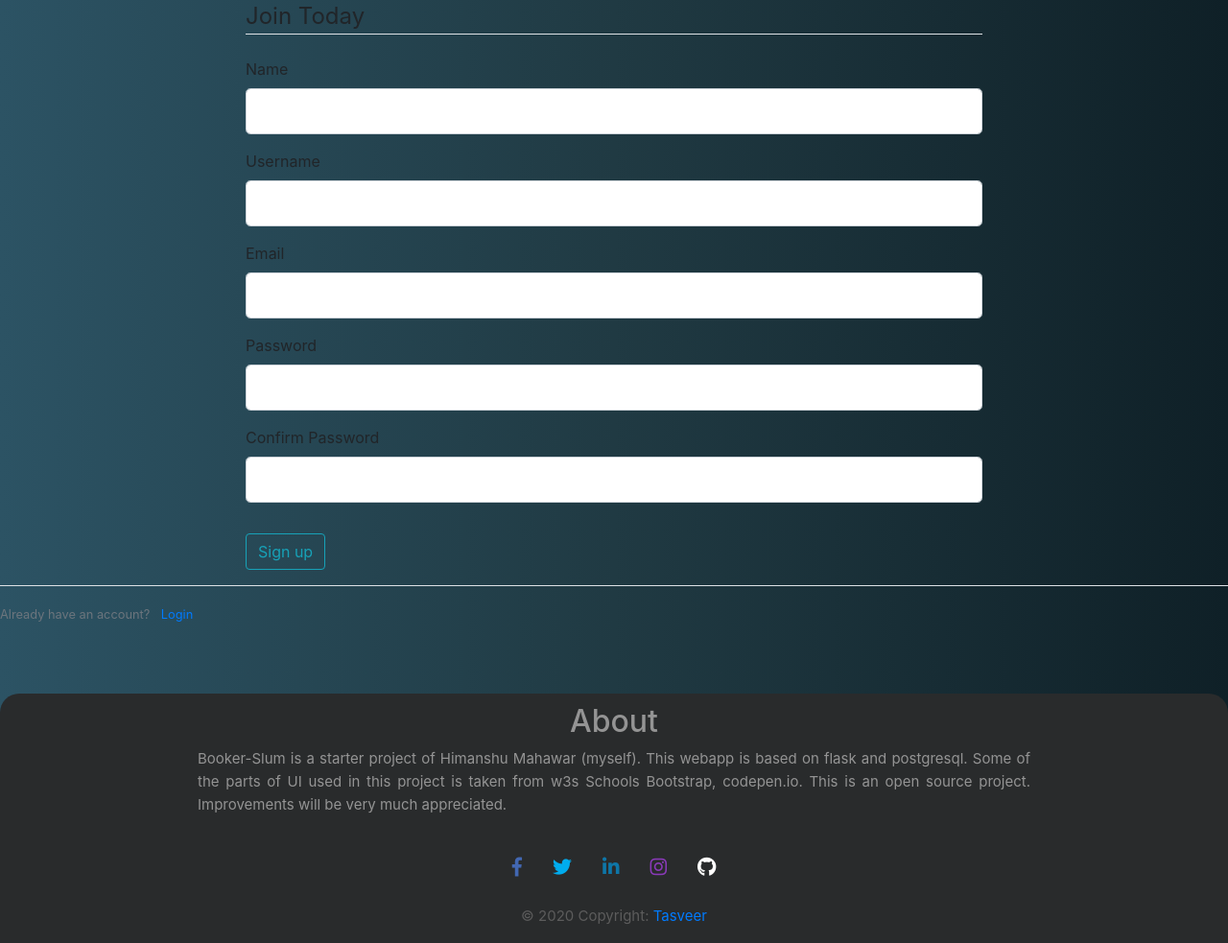
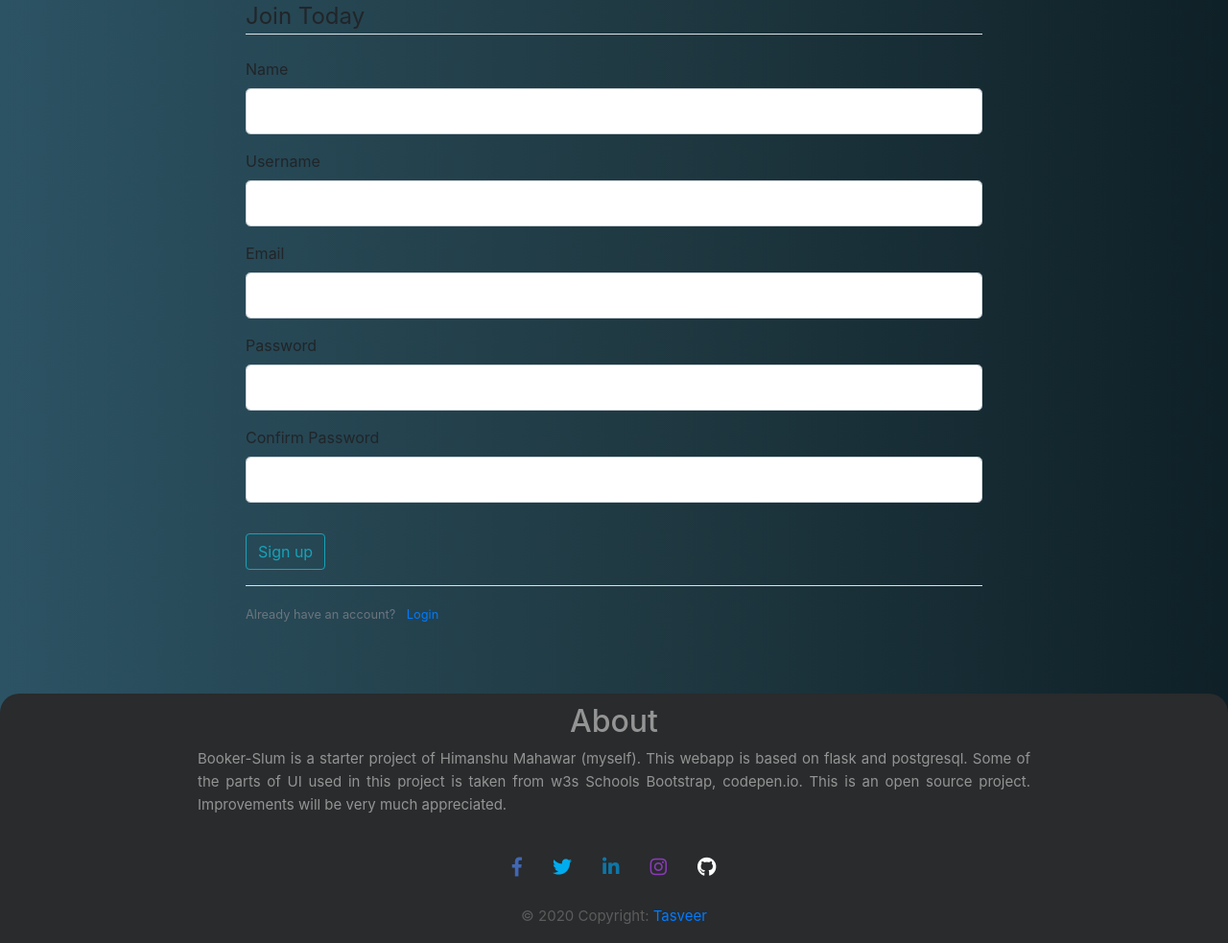
Before and after one commit to himanshu27tasveer/Booker-Slum, a Flask app: page /register in a window 1280 px wide. Shown: the part 217-1200 px from the top of the page at 96% size. Run offline with Flask 2, Linux system fonts and the light colour scheme; some libraries are stand-ins or nearby versions.

Commit message:
Update register.html

```diff
--- a/app/bookapp/templates/register.html
+++ b/app/bookapp/templates/register.html
@@ -2,8 +2,8 @@
 
 {% block content %}
 
-
-	 <div class="content-section" style="width: 60%;margin-left: 20%;margin-top: 20vh;">
+    <div style="width: 60%;margin-left: 20%;margin-top: 20vh;">
+    	 <div class="content-section">
             <form method="post" action="">
                 {{ form.hidden_tag() }}
                 <fieldset class="form-group">
@@ -90,6 +90,7 @@
                 Already have an account? <a class="ml-2" href="{{url_for('login')}}">Login</a>
             </small>
         </div>
+    </div>
 
 
 {% endblock %}
```
Lines whose indentation alone changed are shown as unchanged.
